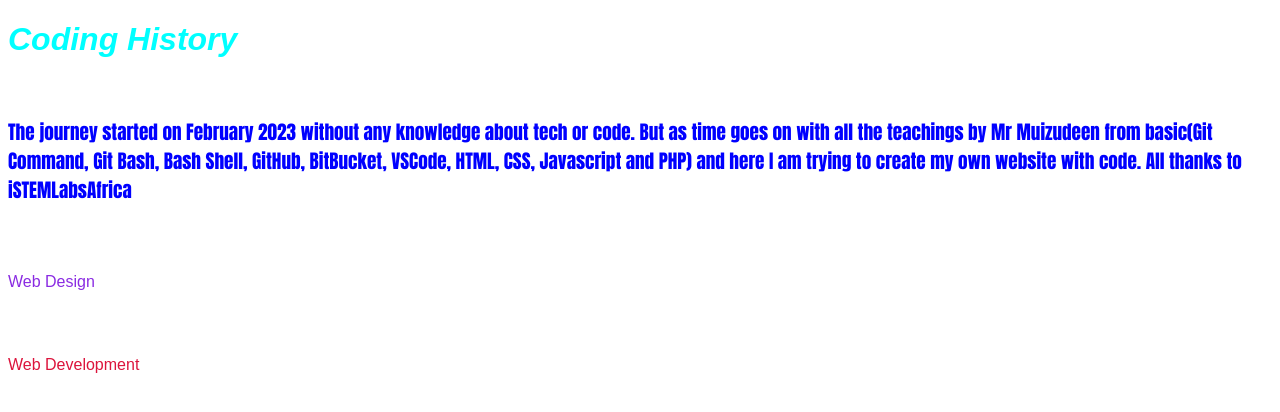
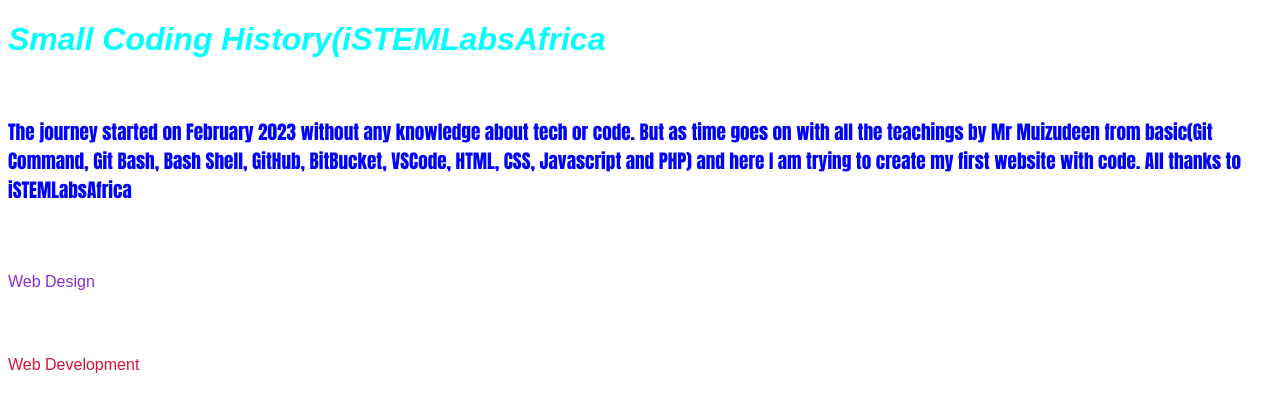
Before and after one commit to Timichris/website, a plain HTML site: page index.html in a window 1280 px wide. Drawn offline with Linux system fonts and the light colour scheme.

Commit message:
Update index.html

```diff
--- a/index.html
+++ b/index.html
@@ -8,11 +8,12 @@
     <title>First Website</title>
 </head>
 <body>
-    <h1>Coding History</h1>
+    <h1>Small Coding History(iSTEMLabsAfrica</h1>
     <br>
-    <p>The journey started on February 2023 without any knowledge about tech or code. But as time goes on with all the teachings
-     by Mr Muizudeen from basic(Git Command, Git Bash, Bash Shell, GitHub, BitBucket, VSCode, HTML, CSS, Javascript and PHP)
-     and here I am trying to create my own website with code. All thanks to iSTEMLabsAfrica </p>
+    <p>The journey started on February 2023 without any knowledge about tech or code. But as time
+     goes on with all the teachings by Mr Muizudeen from basic(Git Command, Git Bash, Bash Shell,
+     GitHub, BitBucket, VSCode, HTML, CSS, Javascript and PHP) and here I am trying to create my
+     first website with code. All thanks to iSTEMLabsAfrica </p>
         <br>
         <br>
      <h2>Web Design</h2>
```
